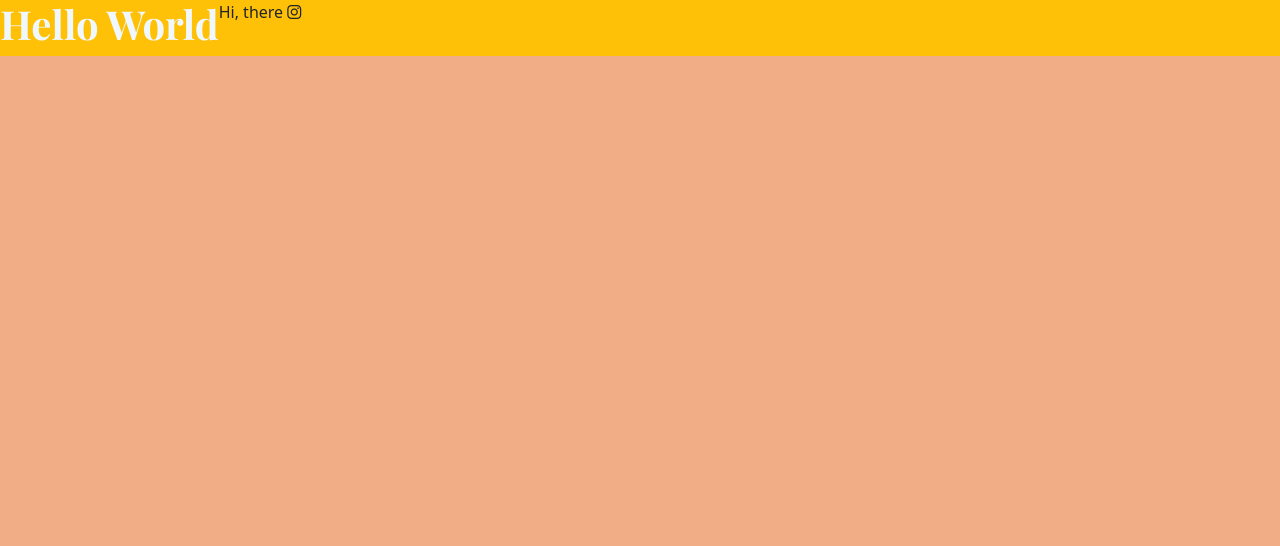
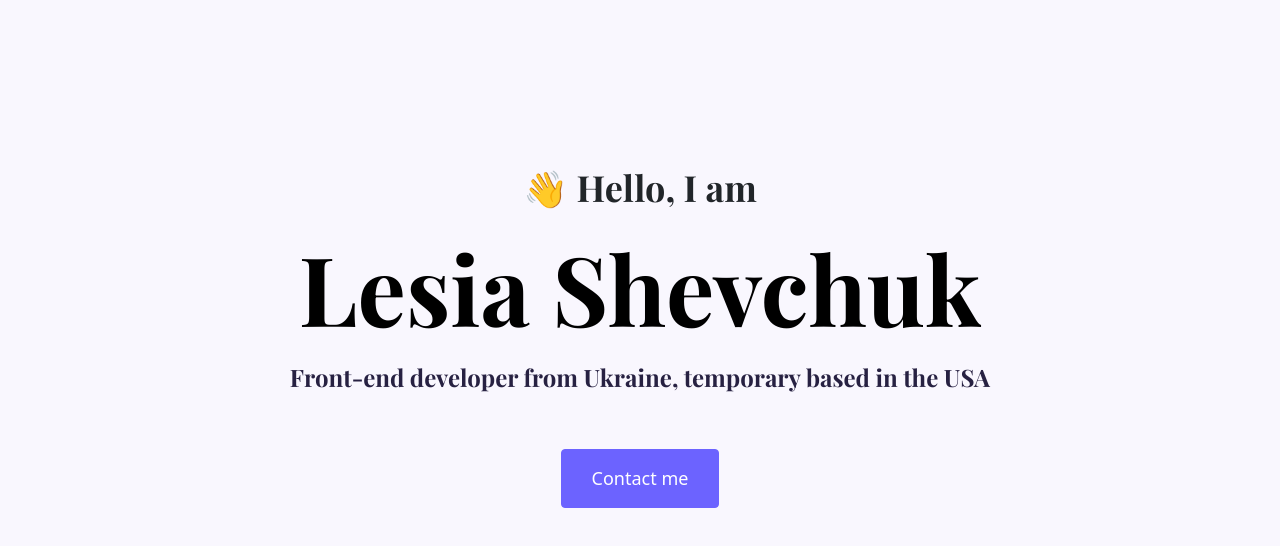
Before and after one commit to Lesia-Sh/Portfolio-project, a plain HTML site: page index.html in a window 1280 px wide. Drawn offline with nearby package versions, Linux system fonts and the light colour scheme; a web font is replaced by a local one.

Commit message:
Styled css

```diff
--- a/index.html
+++ b/index.html
@@ -38,9 +38,11 @@
     ></script>
   </head>
   <body>
-    <div class="d-flex bg-warning">
-      <h1>Hello World</h1>
-      <p>Hi, there <i class="fa-brands fa-instagram"></i></p>
+    <div class="hero">
+      <p>👋 Hello, I am</p>
+      <h1>Lesia Shevchuk</h1>
+      <h2>Front-end developer from Ukraine, temporary based in the USA</h2>
+      <a href="#" class="btn btn-primary btn-branding">Contact me</a>
     </div>
   </body>
 </html>
--- a/src/style.css
+++ b/src/style.css
@@ -1,10 +1,54 @@
 /* font-family: 'Playfair Display', serif;
 font-family: 'Poppins', sans-serif; */
-body {
+/* body {
   background-color: rgb(241, 173, 134) !important;
+} */
+:root {
+  --branding-color: #6c63ff;
+  --heading-font-family: "Playfair Display", serif;
+  --background-colour: #f9f7fe;
 }
 h1 {
-  color: aliceblue !important;
-  font-family: "Playfair Display", serif;
-  font-weight: bold !important;
+  font-family: var(--heading-font-family);
+  font-weight: bold;
+  font-size: 96px;
+  color: black;
 }
+h2 {
+  color: #272142;
+}
+p {
+  font-family: var(--heading-font-family);
+  font-weight: normal;
+}
+.hero {
+  background-color: var(--background-colour);
+  text-align: center;
+  padding: 160px 20px;
+}
+.hero p {
+  font-size: 36px;
+  font-weight: bold;
+}
+.hero h2 {
+  font-family: var(--heading-font-family);
+  font-weight: normal;
+  line-height: 2;
+  font-size: 24px;
+  color: #272142;
+}
+.btn-branding {
+  color: #ffff;
+  background-color: var(--branding-color);
+  font-weight: normal;
+  line-height: 27px;
+  font-size: 18px;
+  padding: 15px 30px;
+  margin-top: 40px;
+  border-color: var(--branding-color);
+  border-radius: 4px;
+}
+.btn-branding:hoover {
+  background-color: var(--branding-color) !important;
+  color: #272142 !important;
+}
```
